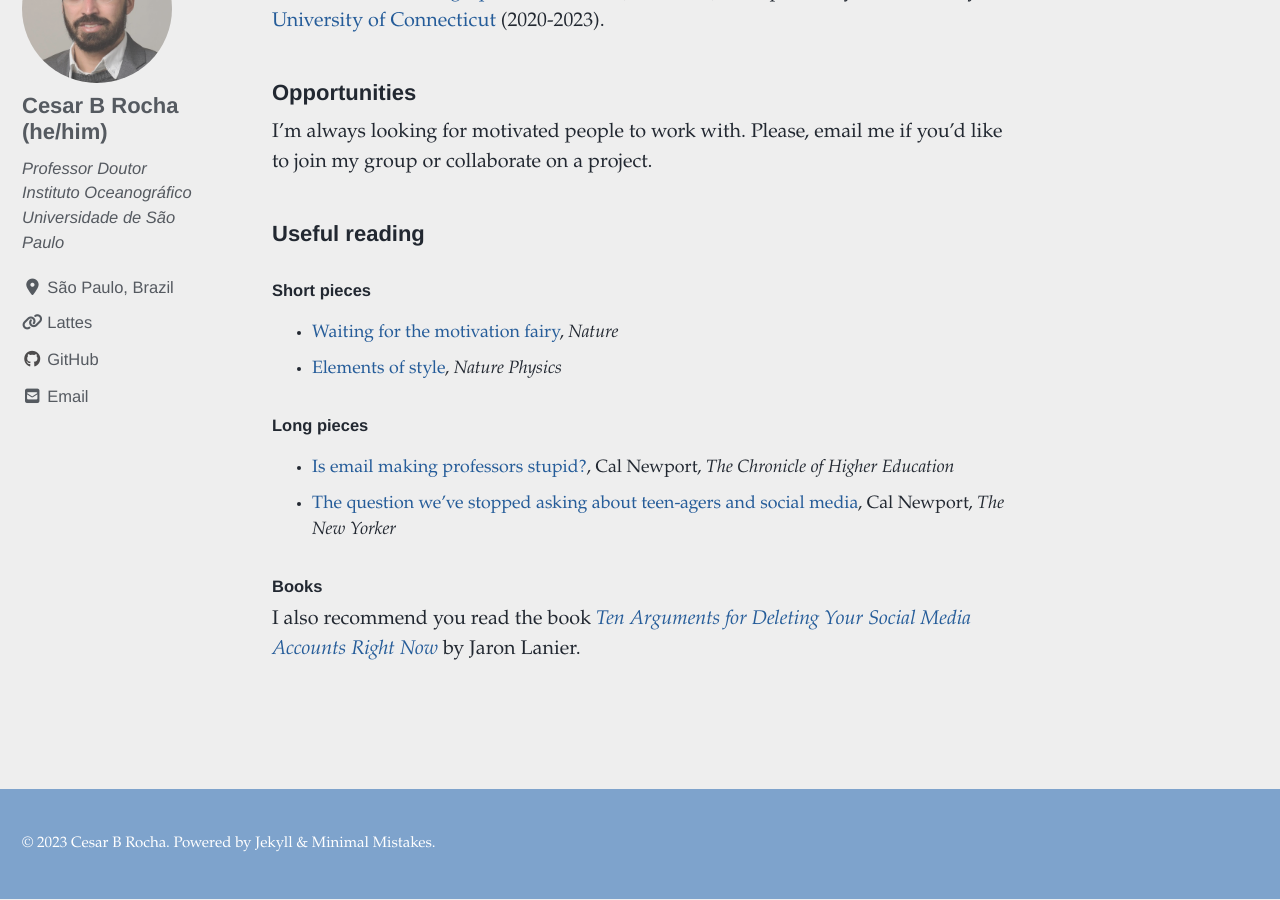
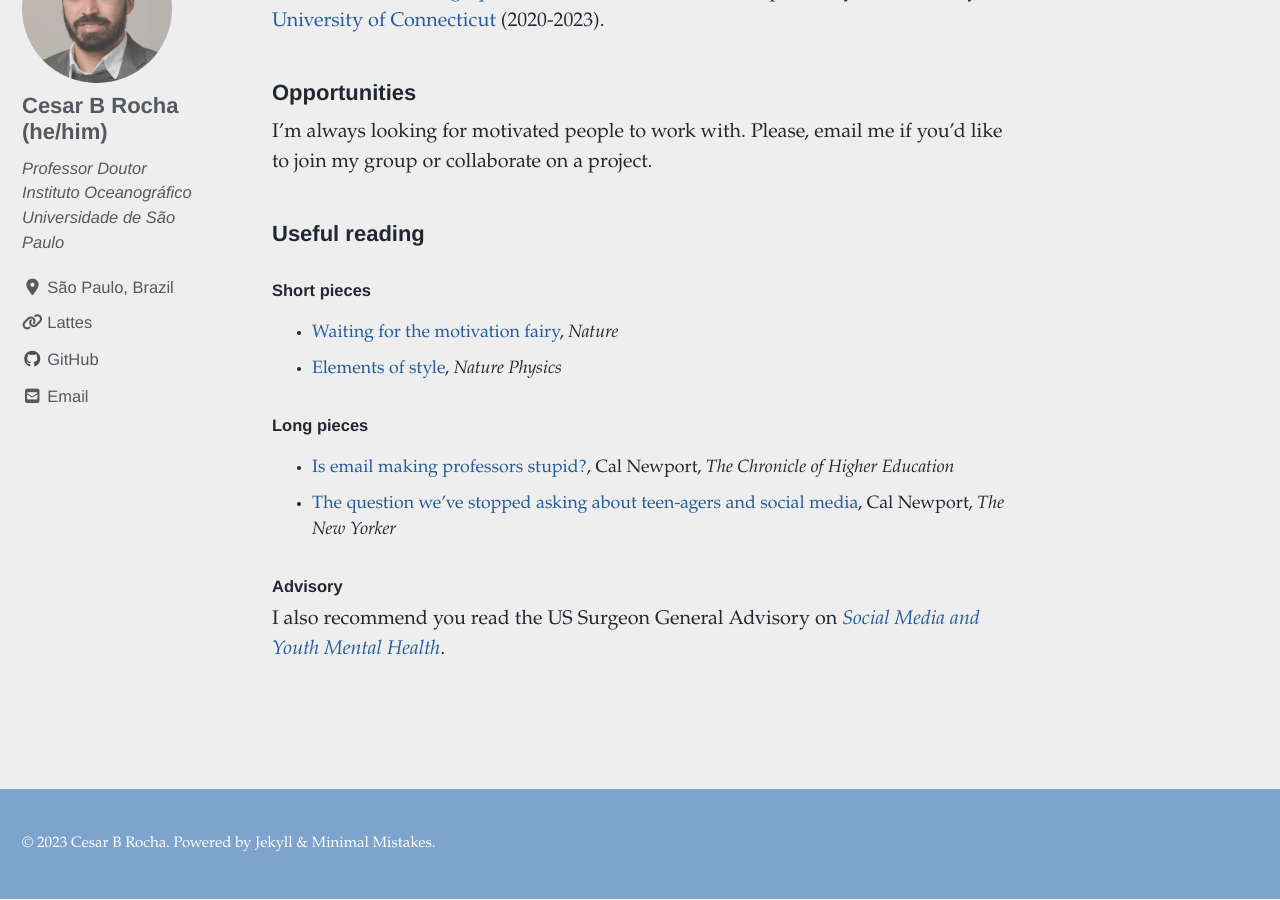
Before and after one commit to cesar-rocha/cesar-rocha.github.io, a Jekyll site: the page built from index.md, in a window 1280 px wide and 900 px high, scrolled down 1403 px. Built offline with Jekyll 4.4.1, drawn with Linux system fonts in a browser that asks for light colours; cached includes are drawn as plain includes; nearby versions of some CDN libraries.

Commit message:
update book recomendations

```diff
--- a/index.md
+++ b/index.md
@@ -25,6 +25,6 @@ I'm always looking for motivated people to work with. Please, email me if you'd
 - [Is email making professors stupid?](https://www.chronicle.com/article/is-email-making-professors-stupid/), Cal Newport, *The Chronicle of Higher Education*
 - [The question we've stopped asking about teen-agers and social media](https://www.newyorker.com/culture/office-space/the-question-weve-stopped-asking-about-teen-agers-and-social-media), Cal Newport, *The New Yorker*
 
-#### Books
+#### Advisory
 
-I also recommend you read the book [*Ten Arguments for Deleting Your Social Media Accounts Right Now*](https://www.amazon.com.br/Arguments-Deleting-Social-Media-Accounts/dp/125019668X) by Jaron Lanier.
+I also recommend you read the US Surgeon General Advisory on [*Social Media and Youth Mental Health*](https://www.hhs.gov/sites/default/files/sg-youth-mental-health-social-media-advisory.pdf).
```
